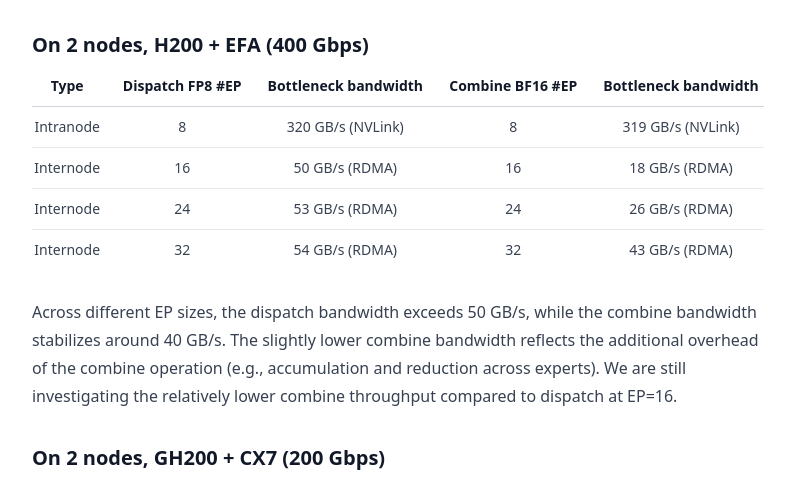
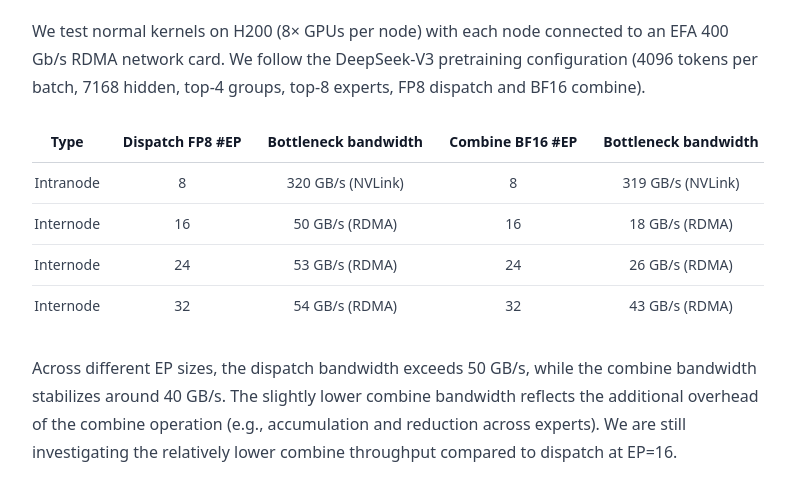
Before and after one commit to uccl-project/uccl-project.github.io, an Astro site: page /posts/uccl-ep in a window 1280 px wide. Shown: the part 7674-8166 px from the top of the page, without its empty margins (242-1037 px from the left). Built offline with nearby package versions, Linux system fonts and the light colour scheme; Astro itself is replaced by a stand-in of ours.

Commit message:
fix results description

```diff
--- a/src/content/posts/uccl-ep.md
+++ b/src/content/posts/uccl-ep.md
@@ -119,7 +119,7 @@
 </em>
 </p>
 
-### On 2 nodes, H200 + EFA (400 Gbps)
+We test normal kernels on H200 (8× GPUs per node) with each node connected to an EFA 400 Gb/s RDMA network card. We follow the DeepSeek-V3 pretraining configuration (4096 tokens per batch, 7168 hidden, top-4 groups, top-8 experts, FP8 dispatch and BF16 combine).
 
 | Type | Dispatch FP8 #EP | Bottleneck bandwidth | Combine BF16 #EP | Bottleneck bandwidth |
 |:---------:|:------------:|:--------------------:|:-----------:|:--------------------:|
@@ -129,8 +129,6 @@
 | Internode | 32 | 54 GB/s (RDMA) | 32 | 43 GB/s (RDMA) |
 
 Across different EP sizes, the dispatch bandwidth exceeds 50 GB/s, while the combine bandwidth stabilizes around 40 GB/s. The slightly lower combine bandwidth reflects the additional overhead of the combine operation (e.g., accumulation and reduction across experts). We are still investigating the relatively lower combine throughput compared to dispatch at EP=16.
-
-### On 2 nodes, GH200 + CX7 (200 Gbps)
 
 <p align="center">
   <img src="https://raw.githubusercontent.com/uccl-project/uccl-project.github.io/main/assets/uccl-ep/ep-gh200.png" alt="UCCL-EP EFA results" width="600"/>
```
